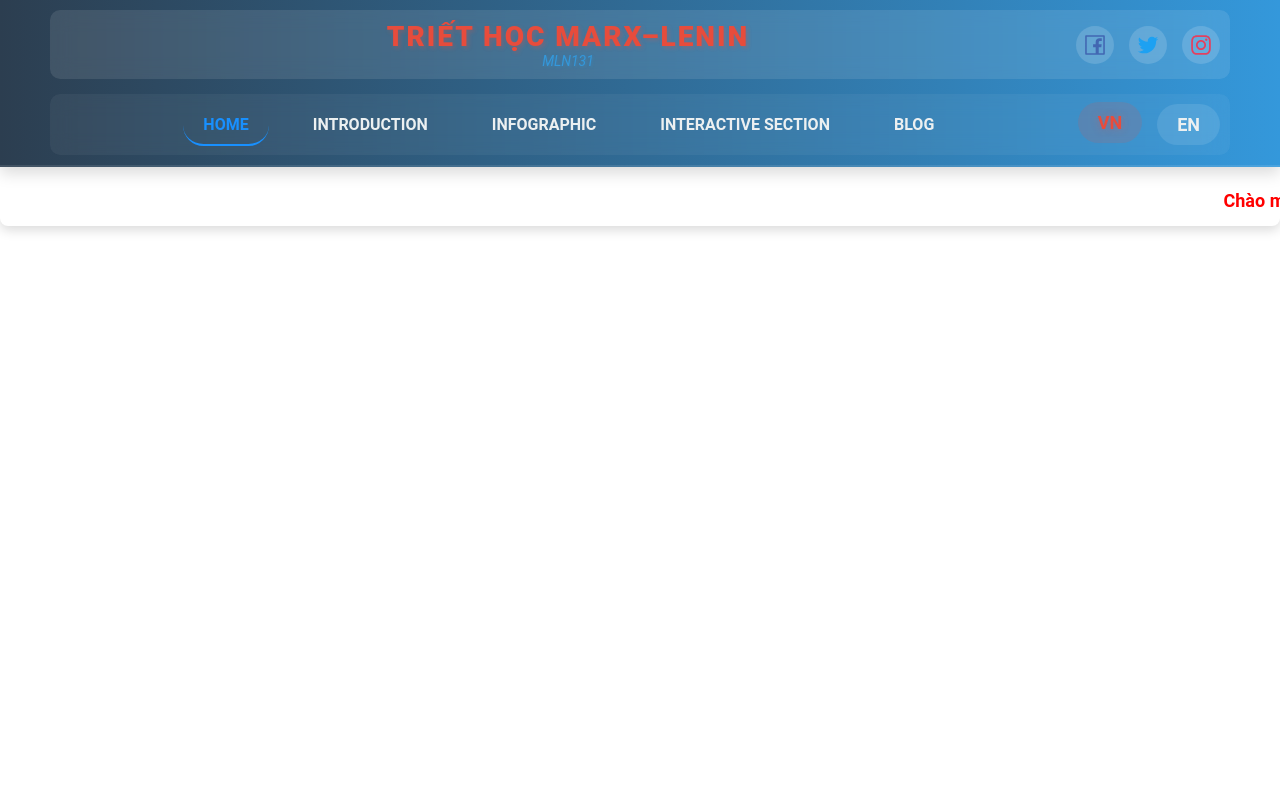
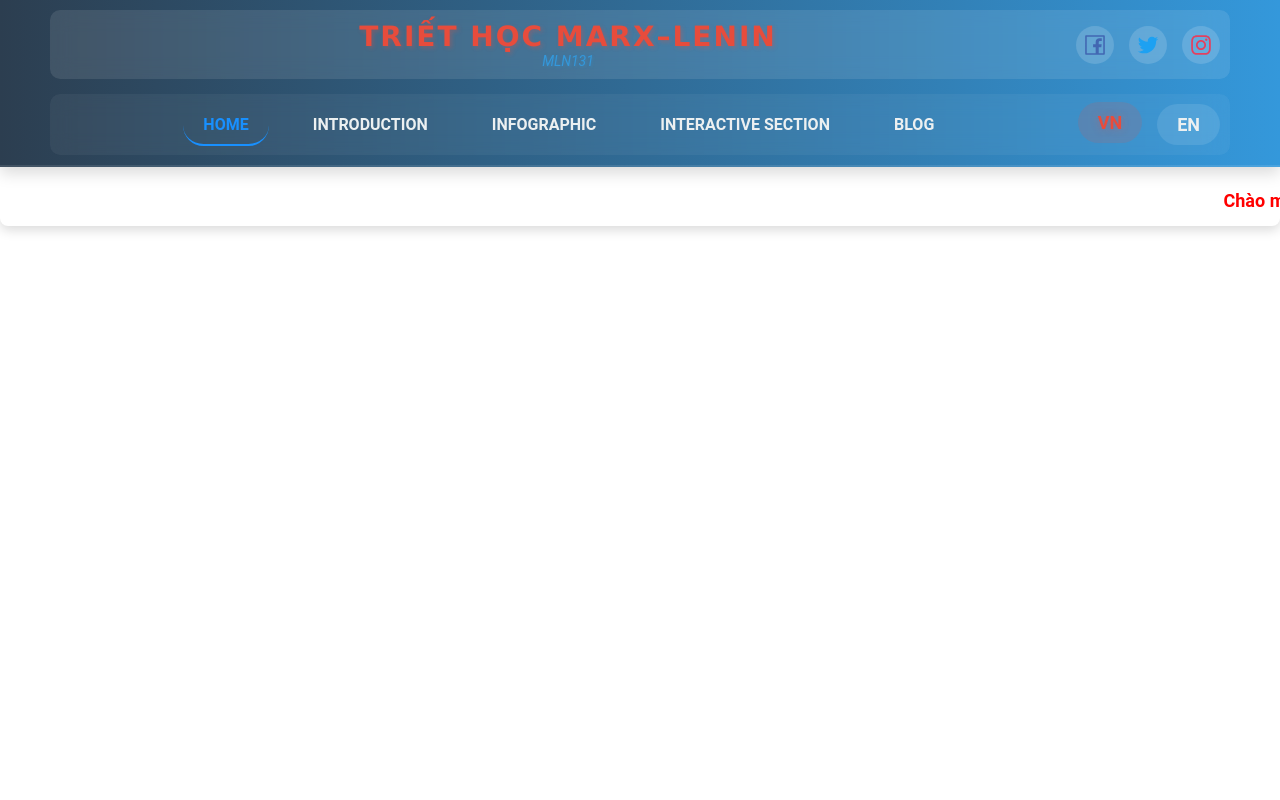
Before and after one commit to Hiiiiiiiii11/MLN131, a React (Create React App) app: page / in a window 1280 px wide. Shown: the top 800 px of the page. Built offline with nearby package versions, Linux system fonts and the light colour scheme.

Commit message:
fix font family

```diff
--- a/src/components/Navbar/Navbar.css
+++ b/src/components/Navbar/Navbar.css
@@ -55,6 +55,7 @@
     text-transform: uppercase;
     letter-spacing: 2px;
     text-shadow: 2px 2px 4px rgba(231, 76, 60, 0.3);
+    font-family: Verdana, Geneva, Tahoma, sans-serif;
 }
 
 .logo-sub {
```
